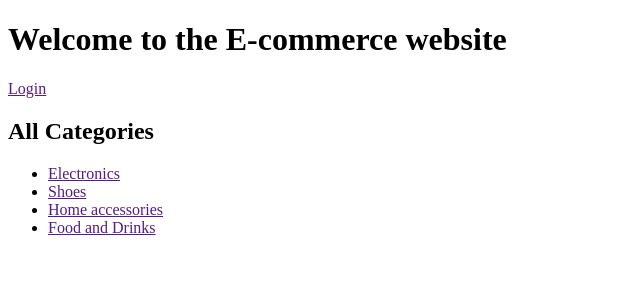
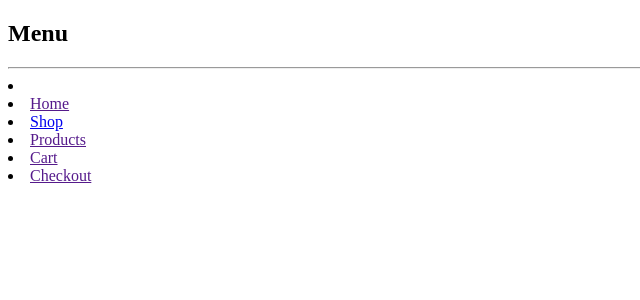
Before and after one commit to MarkNgugi/E-commerce, a Django app: template shop/templates/shop/home.html in a window 1280 px wide. Shown: the top 300 px of the page, without its empty margins (0-640 px from the left). Run offline with Django 3.2, Linux system fonts and the light colour scheme; the template is opened without the code that fills it: values that come from a table or form of the project are taken from there, others are empty; data comes from the database, SQL or seed files in the repository.

Commit message:
adding and modifying pages

```diff
--- a/shop/templates/shop/home.html
+++ b/shop/templates/shop/home.html
@@ -3,18 +3,18 @@
 <head>
     <meta charset="UTF-8">
     <meta name="viewport" content="width=device-width, initial-scale=1.0">
-    <title>E-commerce</title>
+    <title>Home</title>
 </head>
 <body>
-    <h1>Welcome to the E-commerce website</h1>
-    <a href="">Login</a>
-    <h2>All Categories</h2>
+    <h2>Menu</h2>
+    <hr>
+    <li>
+        <li><a href="">Home</a></li>
+        <li><a href="{% url 'shopmain' %}">Shop</a></li>
+        <li><a href="">Products</a></li>
+        <li><a href="">Cart</a></li>
+        <li><a href="">Checkout</a></li>
 
-    <ul>
-
-        {% for category in categories%}
-        <li><a href="">{{category.name}}</a></li>
-        {%endfor%}
-    </ul>
+    </li>
 </body>
 </html>
--- a/shop/urls.py
+++ b/shop/urls.py
@@ -2,6 +2,7 @@ from django.urls import path
 from . import views
 
 urlpatterns = [
-    path('',views.homecategories,name='homecategories')
+    path('home/',views.homemain,name='homemain'),
+    path('shop/',views.shopmain,name='shopmain')
 
 ]
--- a/shop/views.py
+++ b/shop/views.py
@@ -2,7 +2,11 @@ from django.shortcuts import render
 from django.http import HttpResponse
 from .models import *
 
-def homecategories(request):
+def homemain(request):
     categories = Category.objects.all()
     context = {'categories':categories}
     return render(request,'shop/home.html',context)
+
+def shopmain(request):
+    context={}
+    return render(request,'shop/shopmain.html',context)
```
Also changed, not shown: shop/templates/shop/shopmain.html (added, +21 -0 lines).
